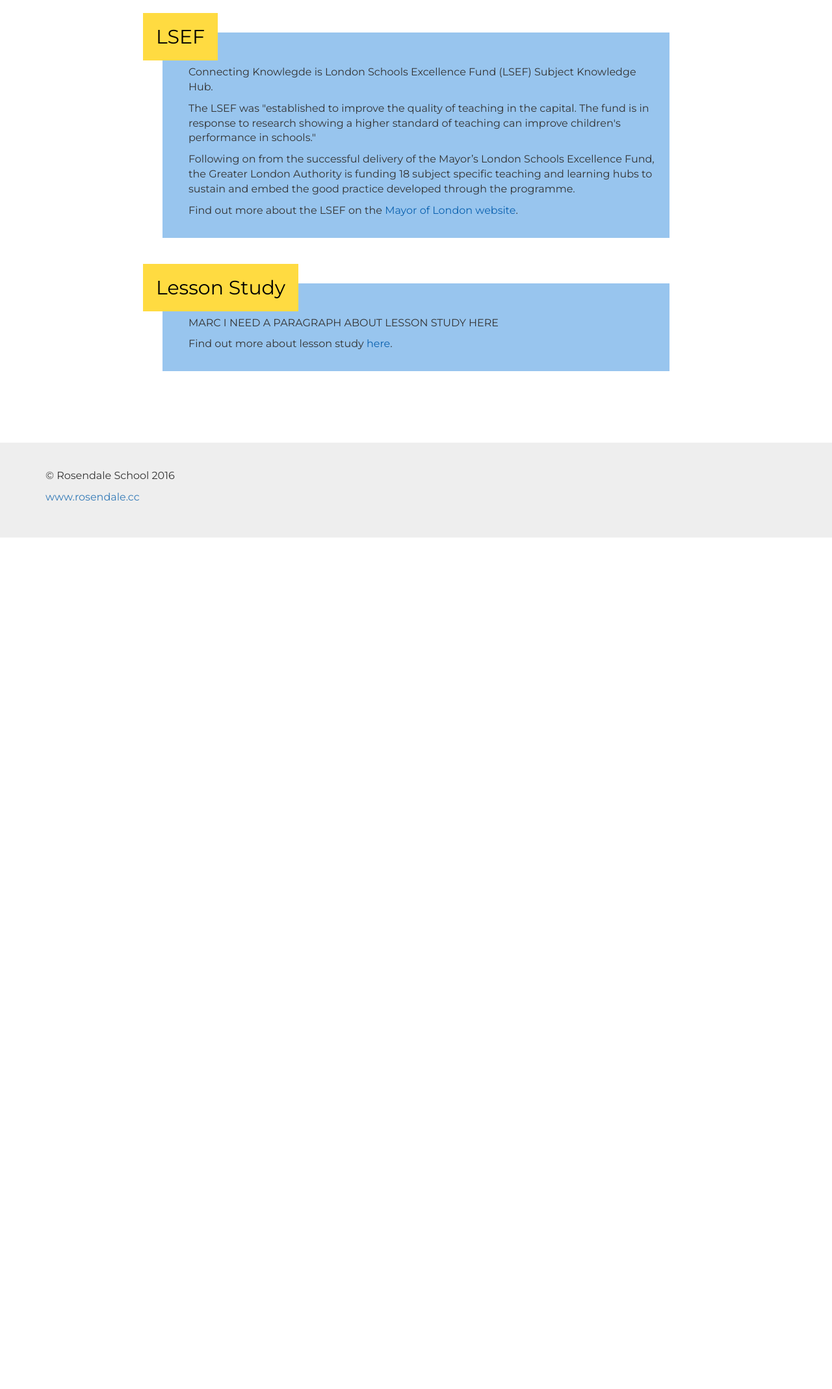
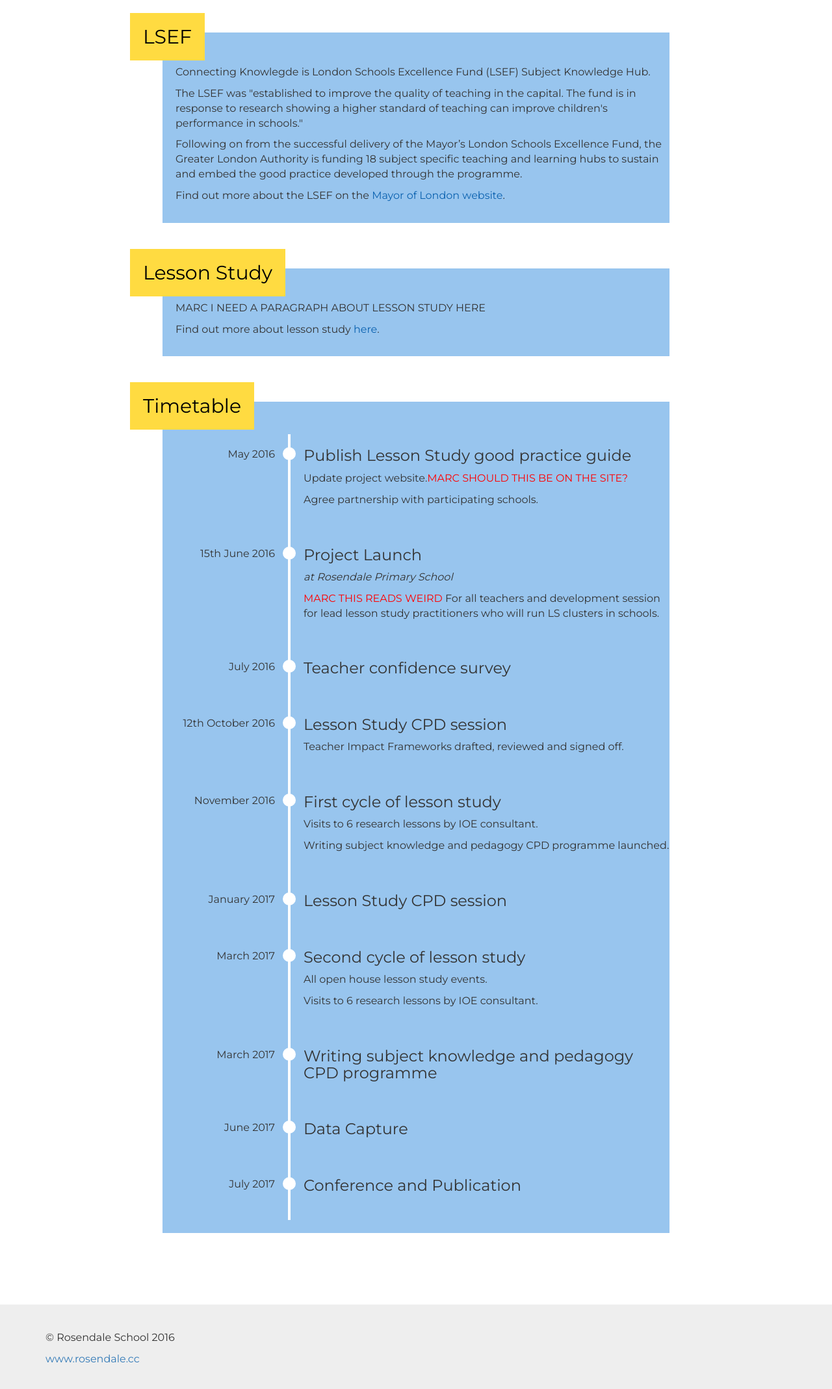
Before and after one commit to joehalloran/connecting-knowledge, a PHP site: page /about.html in a window 1280 px wide. Shown: the part 228-2365 px from the top of the page at 65% size. Before the commit the page ends 1055 px from the top, so only its background shows below. Run offline with PHP 8.4, Linux system fonts and the light colour scheme; some libraries are stand-ins or nearby versions.

Commit message:
time-line

```diff
--- a/about.html
+++ b/about.html
@@ -71,6 +71,102 @@
             <p class="first-par">MARC I NEED A PARAGRAPH ABOUT LESSON STUDY HERE</p>
             <p>Find out more about lesson study <a href="#" target="_blank">here</a>.</p>
         </section>
+        <section id="timeline" class="col-md-8 col-md-offset-2">
+          <h2>Timetable</h2>
+          	<table class="first-par">
+	          	<tbody>
+		          	<tr>
+		          		<td>
+		          			<p>May 2016</p>
+		          		</td>
+		          		<td>
+		          			<h3>Publish Lesson Study good practice guide</h3>
+		            		<p>Update project website.<span style="color: red;">MARC SHOULD THIS BE ON THE SITE?</span></p>
+							<p>Agree partnership with participating schools.</p>
+		          		</td>
+		          	</tr>
+		          	<tr>
+		          		<td>
+		          			<p>15th June 2016</p>
+		          		</td>
+		          		<td>
+		          			<h3>Project Launch</h3>
+		          			<p><i>at Rosendale Primary School</i></p>
+		            		<p><span style="color: red;">MARC THIS READS WEIRD </span>For all teachers and development session for lead lesson study practitioners who will run LS clusters in schools.</p>
+						</td>
+		          	</tr>
+		          	<tr>
+		          		<td>
+		          			<p>July 2016</p>
+		          		</td>
+		          		<td>
+		          			<h3>Teacher confidence survey</h3>
+		          		</td>
+		          	</tr>
+		          	<tr>
+		          		<td>
+		          			<p>12th October 2016</p>
+		          		</td>
+		          		<td>
+		          			<h3>Lesson Study CPD session</h3>
+		            		<p>Teacher Impact Frameworks drafted, reviewed and signed off.</p>
+		          		</td>
+		          	</tr>
+		          	<tr>
+		          		<td>
+		          			<p>November 2016</p>
+		          		</td>
+		          		<td>
+		          			<h3>First cycle of lesson study</h3>
+		            		<p>Visits to 6 research lessons by IOE consultant.</p>
+		            		<p>Writing subject knowledge and pedagogy CPD programme launched.</p>
+		          		</td>
+		          	</tr>
+		          	<tr>
+		          		<td>
+		          			<p>January 2017</p>
+		          		</td>
+		          		<td>
+		          			<h3>Lesson Study CPD session</h3>
+		          		</td>
+		          	</tr>
+		          	<tr>
+		          		<td>
+		          			<p>March 2017</p>
+		          		</td>
+		          		<td>
+		          			<h3>Second cycle of lesson study</h3>
+		          			<p>All open house lesson study events.</p>
+		          			<p>Visits to 6 research lessons by IOE consultant.</p>
+		          		</td>
+		          	</tr>
+		          	<tr>
+		          		<td>
+		          			<p>March 2017</p>
+		          		</td>
+		          		<td>
+		          			<h3>Writing subject knowledge and pedagogy CPD programme</h3>
+		          		</td>
+		          	</tr>
+		          	<tr>
+		          		<td>
+		          			<p>June 2017</p>
+		          		</td>
+		          		<td>
+		          			<h3>Data Capture</h3>
+		          		</td>
+		          	</tr>
+		          	<tr>
+		          		<td>
+		          			<p>July 2017</p>
+		          		</td>
+		          		<td>
+		          			<h3>Conference and Publication</h3>
+		          		</td>
+		          	</tr>
+	          	</tbody>
+          	</table>
+        </section>
       </div> <!-- ./row -->
     </main> <!-- /.container -->
     <footer class="container-fluid">
--- a/css/style.css
+++ b/css/style.css
@@ -70,7 +70,7 @@ header {
 	position: relative;
 }
 
-canvas {
+canvas, .background {
 	position: absolute;
 	width: 1000px;
 	height: 1000px;
@@ -196,24 +196,30 @@ main > .row .float-right {
 }
 
 main > .row > section {
-	padding: 20px;
+	padding: 20px 0 20px 0;
 	position: relative;
 	background-color: #98C5EE;
 	margin-bottom: 70px;
 
 }
 
+@media (min-width: 768px;) {
+	main > .row > section {
+		padding: 20px;
+	}
+}
+
 main section > h2 {
 	margin-top: 0px;
 	position: absolute;
-	margin-left: -4px;
+	margin-left: 10px;
 	margin-top: -50px;
 	background-color: #FFDB41;
 	padding: 20px;
 	color: #000;
 }
 
-@media (min-width: 768px) {
+@media (min-width: 992px) {
 	main section > h2 {
 		margin-left: -50px;
 	}
@@ -228,6 +234,37 @@ main section > p {
 	margin-left: 20px;
 }
 
+
+
+#timeline table tr > td:first-child {
+	width: 25%;
+	text-align: right;
+	border-right: 4px solid #fff;
+	padding-right: 20px;
+	position: relative;
+	vertical-align: text-top;
+	padding-top: 20px;
+}
+
+#timeline table tr > td:first-child:after {
+	content: ' ';
+	position: absolute;
+    width: 20px;
+    height: 20px;
+    top: 20px;
+    right: -12px;
+    -webkit-border-radius: 25px;
+    -moz-border-radius: 25px;
+    border-radius: 25px;
+    background-color: #fff;
+    z-index: 1000;
+}
+
+#timeline table tr > td {
+	padding-left: 20px;
+	padding-bottom: 30px;
+}
+
 footer {
 	margin-top: 40px;
 	background-color: #eee;
```
Also changed, not shown: index.html (+30 -3 lines), js/connectingknowledge.js (+4 -14 lines), img/background.svg (added), js/jquery.drawsvg.js (added), 1 other file.
